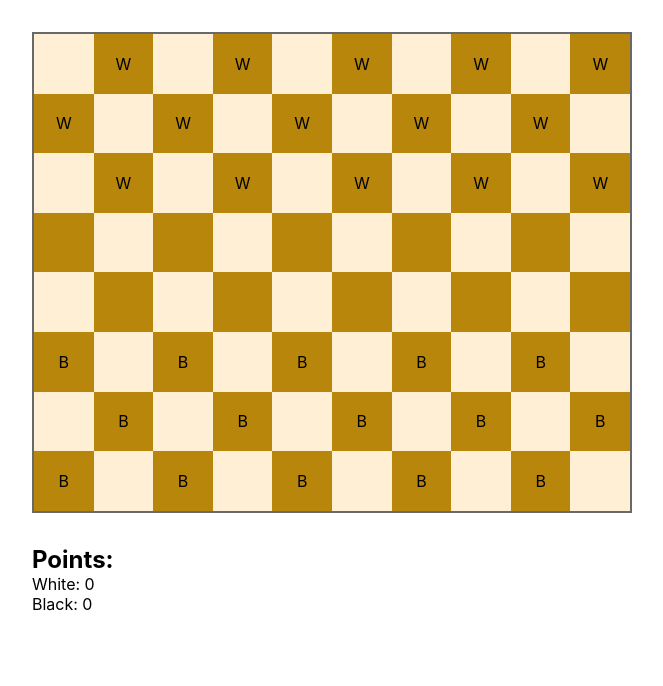
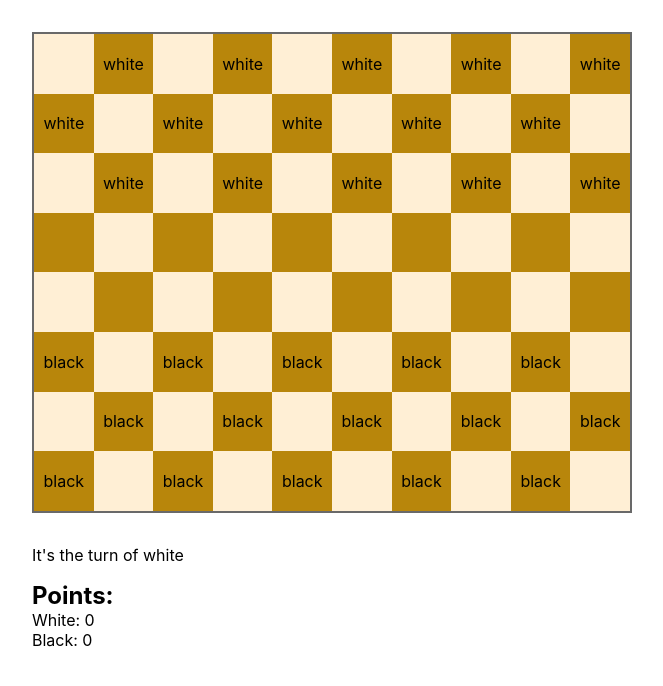
Before and after one commit to livchits/checkers, a React (Vite) app: page / in a window 1280 px wide. Shown: the top 686 px of the page, without its empty margins (308-971 px from the left). Built offline with nearby package versions, Linux system fonts and the light colour scheme.

Commit message:
Adds ref to follow turns

```diff
--- a/src/App.css
+++ b/src/App.css
@@ -30,3 +30,7 @@ main {
 .selected {
   color: red;
 }
+
+.turn {
+  margin-block: 1em;
+}
--- a/src/App.tsx
+++ b/src/App.tsx
@@ -1,6 +1,6 @@
 import * as React from 'react';
 import './App.css';
-import { Cell } from './types';
+import { Cell, PeonsColor } from './types';
 import getCellBackground from './utils/getCellBackground';
 import getPeon from './utils/getPeon';
 import getPeonsQuantityByColors from './utils/getPeonsQuantityByColor';
@@ -19,10 +19,11 @@ const initialBoard: Cell[] = [...Array(ROWS * COLUMNS)].map((_, index) => ({
 function App() {
   const [board, setBoard] = React.useState(initialBoard);
 
-  const whitePoints = peonsPerColor - getPeonsQuantityByColors(board, 'B');
-  const blackPoints = peonsPerColor - getPeonsQuantityByColors(board, 'W');
+  const whitePoints = peonsPerColor - getPeonsQuantityByColors(board, 'black');
+  const blackPoints = peonsPerColor - getPeonsQuantityByColors(board, 'white');
 
   const selectedPeon = React.useRef<number | null>(null);
+  const colorPlaying = React.useRef<PeonsColor>('white');
 
   const selectPeon = (cellNumber: number) => {
     const newBoard = [...board];
@@ -51,6 +52,9 @@ function App() {
           </div>
         ))}
       </section>
+      <section className='turn'>
+        It's the turn of {colorPlaying.current}
+      </section>
       <section>
         <h2>Points:</h2>
         <p>{`White: ${whitePoints}`}</p>
--- a/src/types.ts
+++ b/src/types.ts
@@ -1,4 +1,4 @@
-export type PeonsColor = 'W' | 'B';
+export type PeonsColor = 'white' | 'black';
 
 export type CellBackground = 'bg-light' | 'bg-dark';
 
--- a/src/utils/getPeon.ts
+++ b/src/utils/getPeon.ts
@@ -7,13 +7,13 @@ export default function getPeon(
     Math.floor(cellNumber / columns + cellNumber) % 2 !== 0 &&
     cellNumber < columns * 3
   ) {
-    return 'W';
+    return 'white';
   }
   if (
     Math.floor(cellNumber / columns + cellNumber) % 2 !== 0 &&
     cellNumber >= rows * columns - columns * 3
   ) {
-    return 'B';
+    return 'black';
   }
   return null;
 }
```
